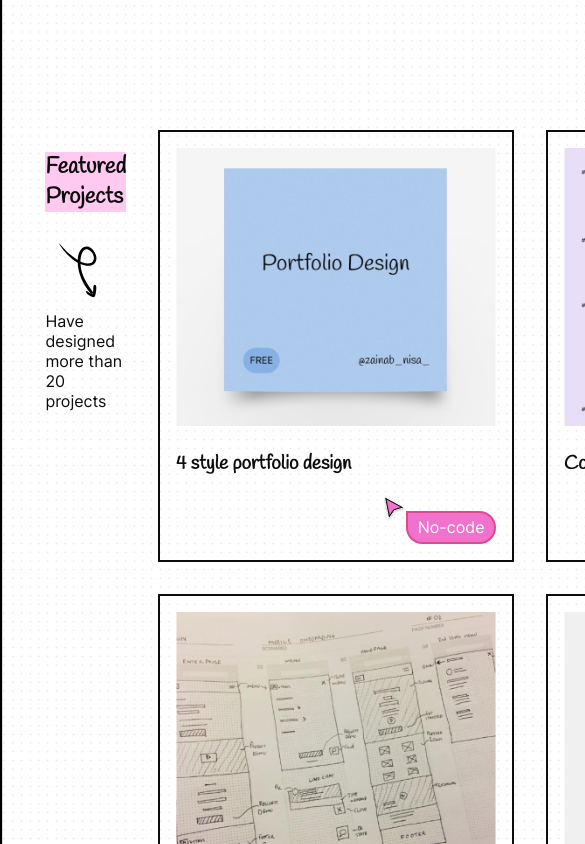
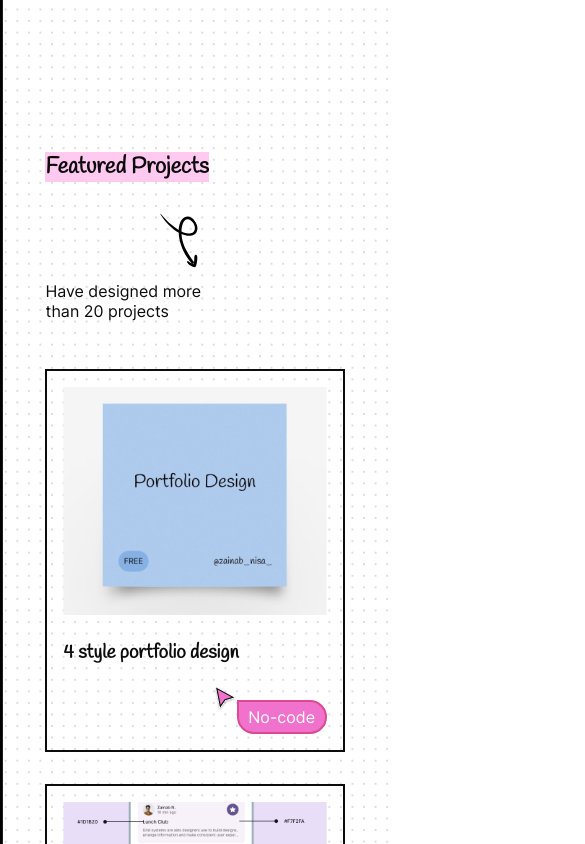
Before and after one commit to Abdullah2208/idianly, a React (Vite) app: page / in a window 390 px wide. Shown: the part 1880-2724 px from the top of the page, 585 px wide, since content can reach past the window. Built offline with nearby package versions, Linux system fonts and the light colour scheme.

Commit message:
Featured added responsiveness (not fully responsive)

```diff
--- a/src/App.css
+++ b/src/App.css
@@ -199,13 +199,13 @@ header nav ul div li {
   width: 80%;
   margin: 0 auto;
   margin-top: 10em;
-  gap: 2em
 }
 .featured-side {
   display: grid;
   grid-template-rows: 3fr;
   height: fit-content;
-  gap: 1em
+  gap: 1em;
+  width: fit-content
 }
 .featured-side p:nth-child(1) {
   background-color: var(--pink-color);
@@ -221,6 +221,7 @@ header nav ul div li {
 }
 .featured-side p:nth-child(3) {
 font-family: var(--secondary-font);
+width: 60%
 }
 .featured-main {
   display: grid;
@@ -232,7 +233,7 @@ font-family: var(--secondary-font);
   border: 2px solid var(--text-color);
 }
 .featured-main > div >img {
-  width: 20em
+  width: 100%
 }
 .featured-main > div > p {
   font-weight: 600;
@@ -344,6 +345,19 @@ font-family: var(--secondary-font);
     width: 80%;
     grid-template-columns: 1fr;
   }
+  .featured {
+    display: grid;
+    grid-template-columns: 1fr;
+    width: 80%;
+    margin: 0 auto;
+    margin-top: 10em;
+    gap: 2em
+  }
+  .featured-main {
+    display: grid;
+    grid-template-columns: 1fr;
+    gap: 2em
+  }
 }
 @media (max-width: 499px) and (min-width: 300px) {
   header {
@@ -400,4 +414,17 @@ font-family: var(--secondary-font);
     left: -1em;
     rotate: 4deg;
   }
+  .featured {
+    display: grid;
+    grid-template-columns: 1fr;
+    width: 80%;
+    margin: 0 auto;
+    margin-top: 10em;
+    gap: 2em
+  }
+  .featured-main {
+    display: grid;
+    grid-template-columns: 1fr;
+    gap: 2em
+  }
 }
```
